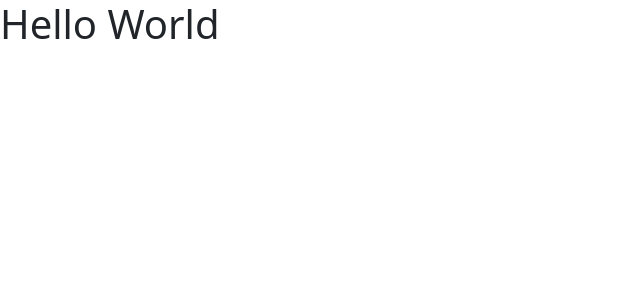
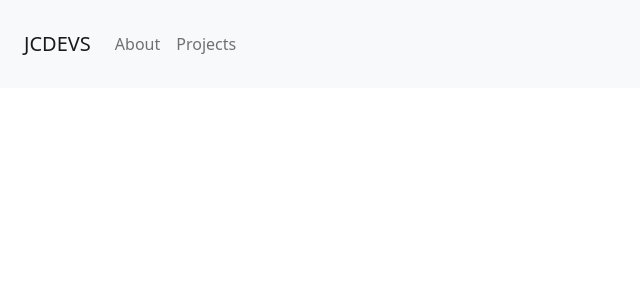
Before and after one commit to jcavenue/jcavenue.github.io, a React (Create React App) app: page / in a window 1280 px wide. Shown: the top 300 px of the page, without its empty margins (0-640 px from the left). Built offline with nearby package versions, Linux system fonts and the light colour scheme.

Commit message:
Adding Component

```diff
--- a/src/App.js
+++ b/src/App.js
@@ -1,4 +1,6 @@
 import Header from "./Components/Header";
+
+
 function App() {
   return (
     <div>
--- a/src/Components/Header.js
+++ b/src/Components/Header.js
@@ -1,10 +1,38 @@
+import { useState } from 'react';
+import {
+  Collapse,
+  Navbar,
+  NavbarToggler,
+  NavbarBrand,
+  Nav,
+  NavItem,
+  NavLink
+} from 'reactstrap';
+
 
 const Header = () => {
+
+	const [isOpen, setIsOpen] = useState(false);
+
+  const toggle = () => setIsOpen(!isOpen);
 	return (
 		<div>
-			<h1>Hello World</h1>
+			<Navbar color="light" className="p-4"light expand="md">
+        <NavbarBrand href="/">JCDEVS</NavbarBrand>
+        <NavbarToggler onClick={toggle} />
+        <Collapse isOpen={isOpen} navbar>
+          <Nav className="mr-auto" navbar>
+            <NavItem>
+              <NavLink href="/About">About</NavLink>
+            </NavItem>
+            <NavItem>
+              <NavLink href="/Projects">Projects</NavLink>
+            </NavItem>
+          </Nav>
+        </Collapse>
+      </Navbar>
 		</div>
-	);
+	)
 }
 
 export default Header;
--- a/src/index.js
+++ b/src/index.js
@@ -2,6 +2,7 @@
 import ReactDOM from 'react-dom';
 import App from './App';
 import 'bootstrap/dist/css/bootstrap.min.css';
+
 
 ReactDOM.render(
   <React.StrictMode>
```
Also changed, not shown: src/Components/About.js (added), src/Components/Contact.js (added), src/Components/Footer.js (added), src/Components/Project.js (added).
